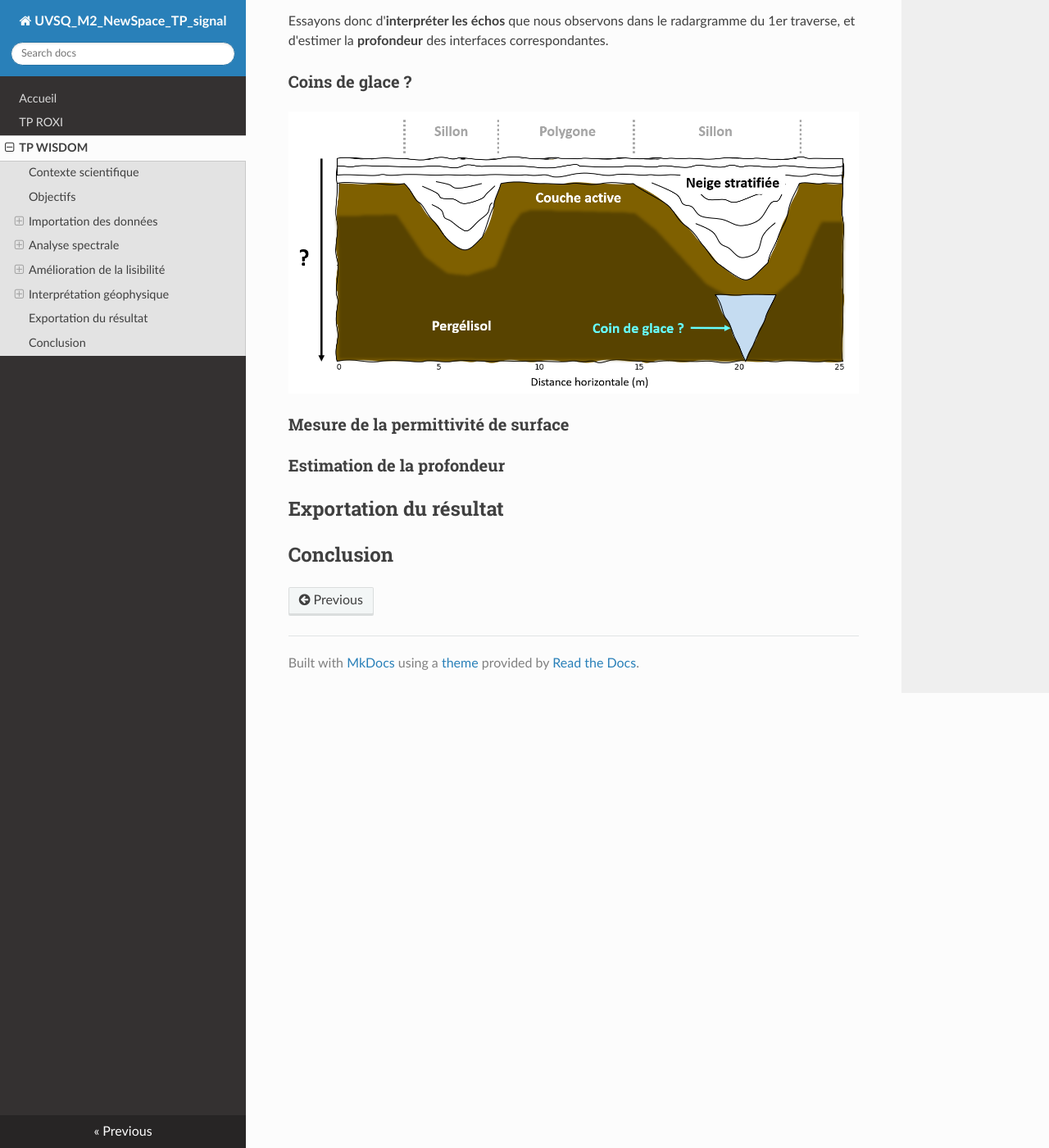
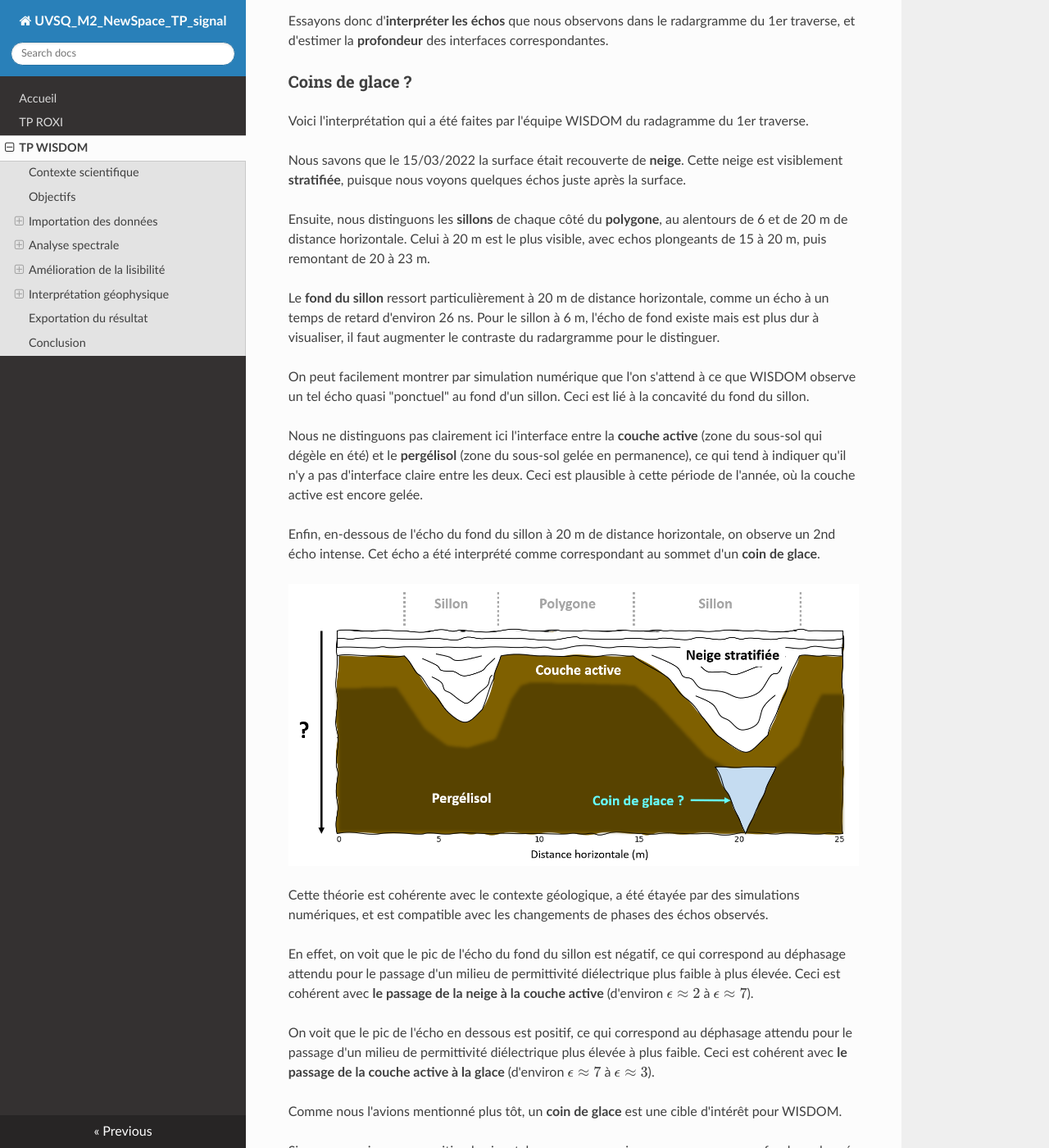
Before and after one commit to NicOudart/UVSQ_M2_NewSpace_TP_signal, an MkDocs documentation site: the page built from docs/TP_WISDOM.md, in a window 1280 px wide and 1400 px high, scrolled down 30063 px. Shown: the whole window at 82% size. Built offline with MkDocs 1.6.1, drawn with Linux system fonts in a browser that asks for light colours; nearby versions of some CDN libraries; some of the changed text lies outside the part shown.

Commit message:
-Progress on WISDOM.

```diff
--- a/docs/TP_WISDOM.md
+++ b/docs/TP_WISDOM.md
@@ -43,7 +43,7 @@ En réalisant des sondages à mesure que le rover se déplace, on obtiendra une
 
 * A partir des amplitudes des échos, le contraste de **propriétés électriques** à l'interface entre 2 couches du sous-sol pourra être estimé, donnant une **indication de la composition** des différentes strates (roches volcaniques, roches sédimentaires, glace, etc.).
 
-* La vitesse des ondes électromagnétiques dans un matériau dépendant en 1ère approximation de sa **permittivité diélectrique**, on pourra alors convertir les temps de retard des échos en **profondeurs** des interfaces.
+* La vitesse des ondes électromagnétiques dans un matériau dépendant en 1ère approximation de sa **permittivité diélectrique** $\epsilon$, on pourra alors convertir les temps de retard des échos en **profondeurs** des interfaces.
 
 Il est prévu que WISDOM réalise des sondages **à intervalles réguliers** de 10 cm le long de **lignes droites**, un opération que l'on appelle "**traverses**".
 Ainsi, les sondages obtenus permettront de visualiser une "coupe" du sous-sol le long de cet axe.
@@ -824,7 +824,39 @@ Essayons donc d'**interpréter les échos** que nous observons dans le radargram
 
 ### Coins de glace ?
 
+Voici l'interprétation qui a été faites par l'équipe WISDOM du radagramme du 1er traverse.
+
+Nous savons que le 15/03/2022 la surface était recouverte de **neige**.
+Cette neige est visiblement **stratifiée**, puisque nous voyons quelques échos juste après la surface.
+
+Ensuite, nous distinguons les **sillons** de chaque côté du **polygone**, au alentours de 6 et de 20 m de distance horizontale.
+Celui à 20 m est le plus visible, avec echos plongeants de 15 à 20 m, puis remontant de 20 à 23 m.
+
+Le **fond du sillon** ressort particulièrement à 20 m de distance horizontale, comme un écho à un temps de retard d'environ 26 ns.
+Pour le sillon à 6 m, l'écho de fond existe mais est plus dur à visualiser, il faut augmenter le contraste du radargramme pour le distinguer.
+
+On peut facilement montrer par simulation numérique que l'on s'attend à ce que WISDOM observe un tel écho quasi "ponctuel" au fond d'un sillon.
+Ceci est lié à la concavité du fond du sillon.
+
+Nous ne distinguons pas clairement ici l'interface entre la **couche active** (zone du sous-sol qui dégèle en été) et le **pergélisol** (zone du sous-sol gelée en permanence), ce qui tend à indiquer qu'il n'y a pas d'interface claire entre les deux.
+Ceci est plausible à cette période de l'année, où la couche active est encore gelée.
+
+Enfin, en-dessous de l'écho du fond du sillon à 20 m de distance horizontale, on observe un 2nd écho intense.
+Cet écho a été interprété comme correspondant au sommet d'un **coin de glace**.
+
 ![Interprétation du radargramme du traverse 1](img/Ice_wedge_polygon_interpretation.png)
+
+Cette théorie est cohérente avec le contexte géologique, a été étayée par des simulations numériques, et est compatible avec les changements de phases des échos observés.
+
+En effet, on voit que le pic de l'écho du fond du sillon est négatif, ce qui correspond au déphasage attendu pour le passage d'un milieu de permittivité diélectrique plus faible à plus élevée.
+Ceci est cohérent avec **le passage de la neige à la couche active** (d'environ $\epsilon \approx 2$ à $\epsilon \approx 7$).
+
+On voit que le pic de l'écho en dessous est positif, ce qui correspond au déphasage attendu pour le passage d'un milieu de permittivité diélectrique plus élevée à plus faible.
+Ceci est cohérent avec **le passage de la couche active à la glace** (d'environ $\epsilon \approx 7$ à $\epsilon \approx 3$).
+
+Comme nous l'avions mentionné plus tôt, un **coin de glace** est une cible d'intérêt pour WISDOM.
+
+Si nous connaissons sa position horizontale, nous ne connaissons pas encore sa profondeur, donnée essentielle pour guider un hypothétique forage.
 
 ### Mesure de la permittivité de surface
 
```
